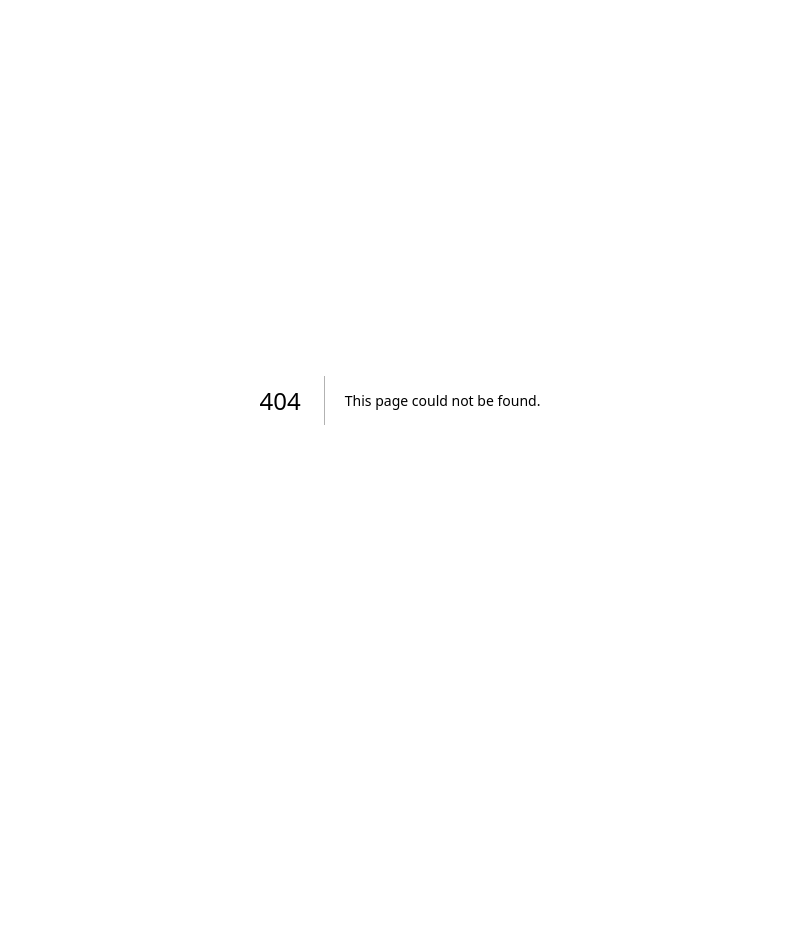
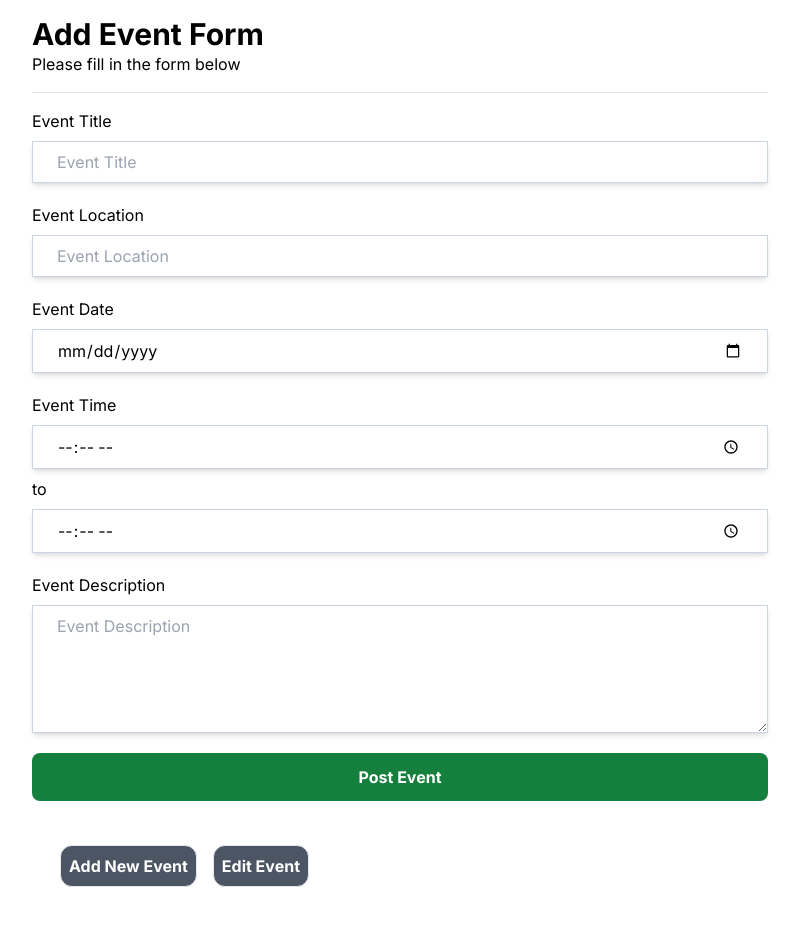
Before and after one commit to christinolb/events, a Next.js app: page /add in a window 1280 px wide. Before the commit this address had no page. Shown: the top 926 px of the page, without its empty margins (240-1039 px from the left). Before the commit the page ends 800 px from the top, so only its background shows below. Built offline with nearby package versions, Linux system fonts and the light colour scheme.

Commit message:
missing folder

```diff
--- /dev/null
+++ b/app/add/page.jsx
@@ -0,0 +1,13 @@
+import FormTypeButtons from "../components/FormSelctButtons"
+import ContactFormAdd from "../components/ContactFormAdd"
+
+export default function Add() {
+  return (
+    <div className='p-4 max-w-3xl mx-auto'>
+      <h1 className='text-3xl font-bold'>Add Event Form </h1>
+      <p>Please fill in the form below</p>
+      <ContactFormAdd />
+      <FormTypeButtons />
+    </div>
+  )
+}
```
